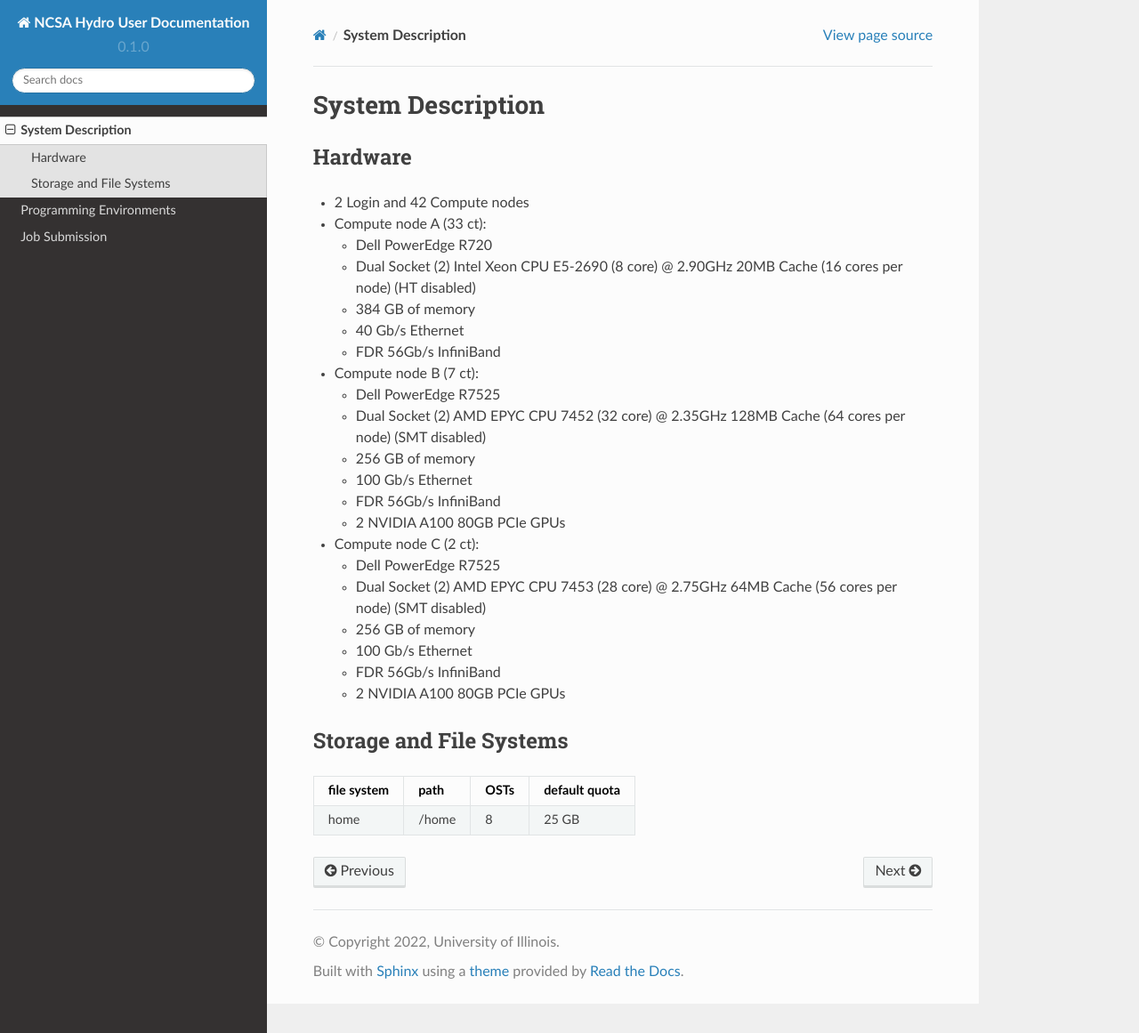
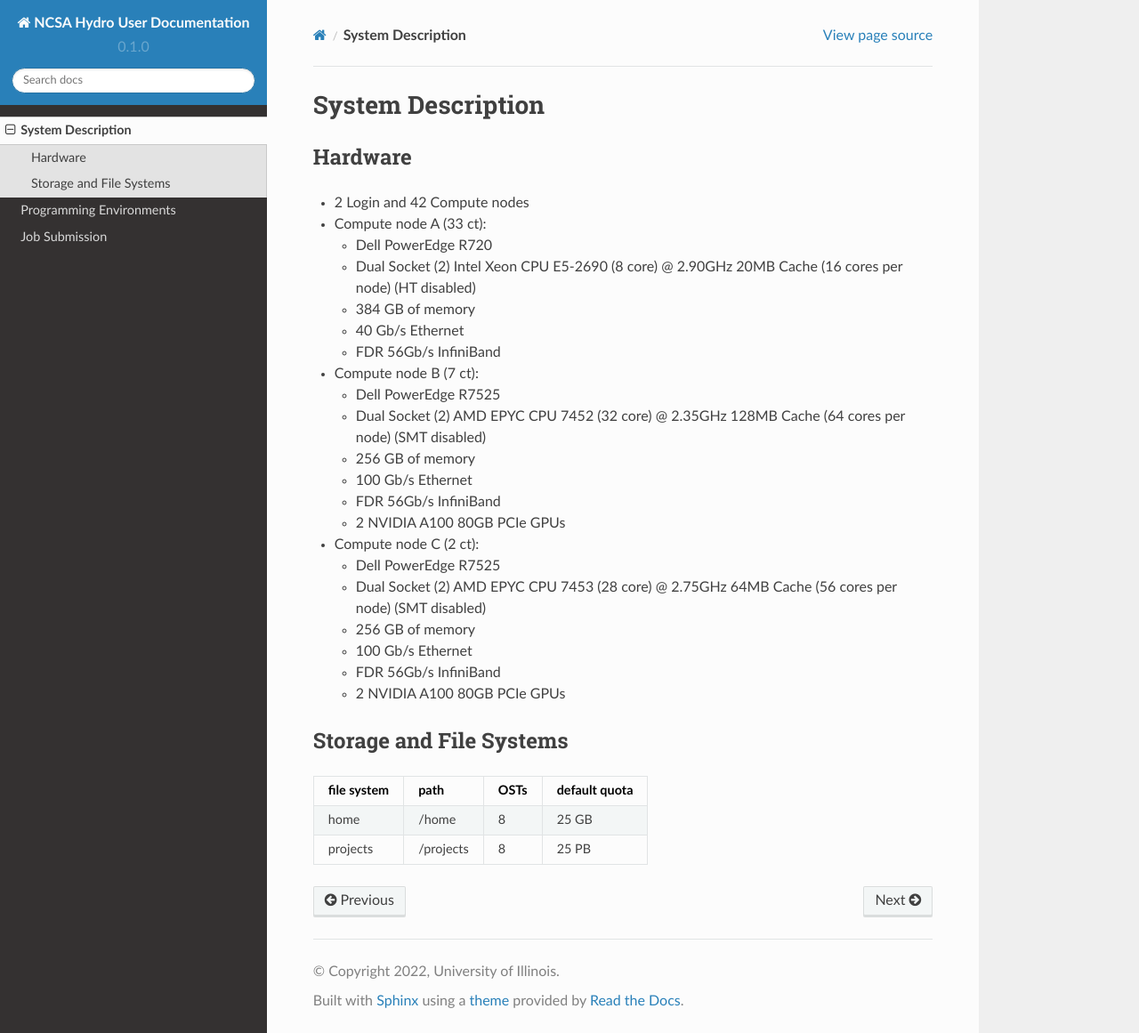
Before and after one commit to ncsa/hydro_documentation, a Sphinx documentation site: the page built from docs/source/system_description.rst, in a window 1280 px wide and 1161 px high. Shown: the whole window at 89% size. Built offline with Sphinx 7.4.7 and the Read the Docs theme 2.0.0, drawn with Linux system fonts in a browser that asks for light colours; pages that are not in the unit, such as notebooks, are missing from menus.

Commit message:
added projects line to system_description

```diff
--- a/docs/source/index.rst
+++ b/docs/source/index.rst
@@ -81,7 +81,7 @@ instructions below)
 
 
 Hydro Documentation Table of Contents
-------------------------------
+-------------------------------------
 
 .. toctree::
    :maxdepth: 2
--- a/docs/source/system_description.rst
+++ b/docs/source/system_description.rst
@@ -37,8 +37,9 @@ Hardware
 Storage and File Systems
 -------------------------
 
-============  =======  =========  =============
-file system   path     OSTs       default quota
-============  =======  =========  =============
-home          /home    8          25 GB
-============  =======  =========  =============
+============  =========  =========  =============
+file system   path       OSTs       default quota
+============  =========  =========  =============
+home          /home      8          25 GB
+projects      /projects  8          25 PB
+============  =========  =========  =============
```
